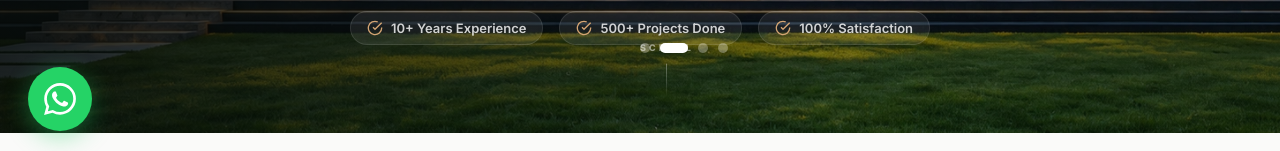
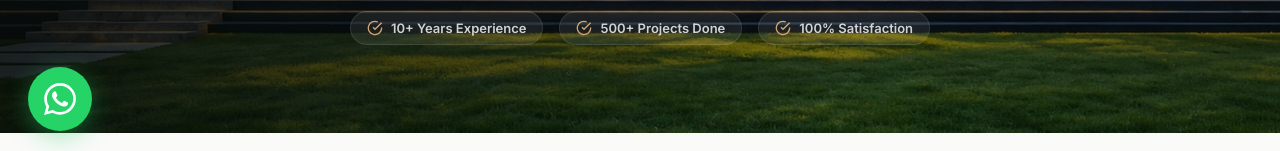
Before and after one commit to shahidburhan37-dotcom/pak-aluminium-steel, a React (Vite) app: page / in a window 1280 px wide. Shown: the part 641-792 px from the top of the page. Built offline with nearby package versions, Linux system fonts and the light colour scheme.

Commit message:
fix: remove hero dots and scroll text

```diff
--- a/src/pages/Home.jsx
+++ b/src/pages/Home.jsx
@@ -124,21 +124,6 @@ export default function Home() {
           </div>
         </div>
 
-        <div className="hero-dots animate-hero-up delay-5">
-          {heroImages.map((_, i) => (
-            <button
-              key={i}
-              className={`hero-dot ${heroSlide === i ? 'active' : ''}`}
-              onClick={() => setHeroSlide(i)}
-              aria-label={`Go to slide ${i + 1}`}
-            />
-          ))}
-        </div>
-
-        <div className="hero-scroll animate-hero-up delay-5">
-          <span>Scroll</span>
-          <div className="hero-scroll-line" />
-        </div>
       </section>
 
       {/* Categories */}
```
